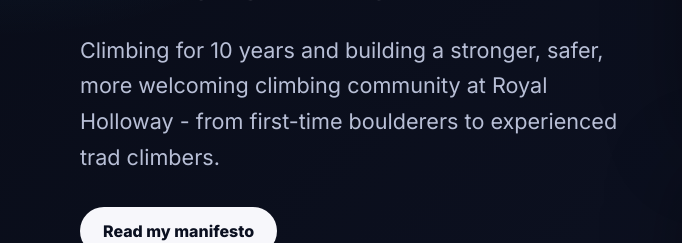
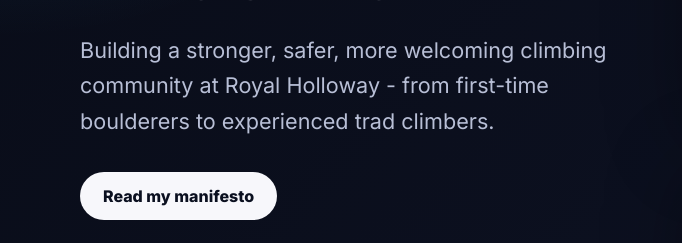
Before and after one commit to nose-gnome/climbing-president-manifesto, a website built with webpack: page index.html in a window 1280 px wide. Shown: the part 506-749 px from the top of the page, 0-682 px from the left. Built offline with nearby package versions, Linux system fonts and the light colour scheme; grey boxes are pictures that could not be loaded.

Commit message:
Updated card

```diff
--- a/index.html
+++ b/index.html
@@ -47,7 +47,7 @@
       <p class="eyebrow">RHUL Climbing Society Election</p>
       <h1>Vote <span>Blyth Middleton</span> for Climbing President!</h1>
       <p class="hero-text">
-        Climbing for 10 years and building a stronger, safer, more welcoming climbing community at
+        Building a stronger, safer, more welcoming climbing community at
         Royal Holloway - from first-time boulderers to experienced trad climbers.
       </p>
 
```
